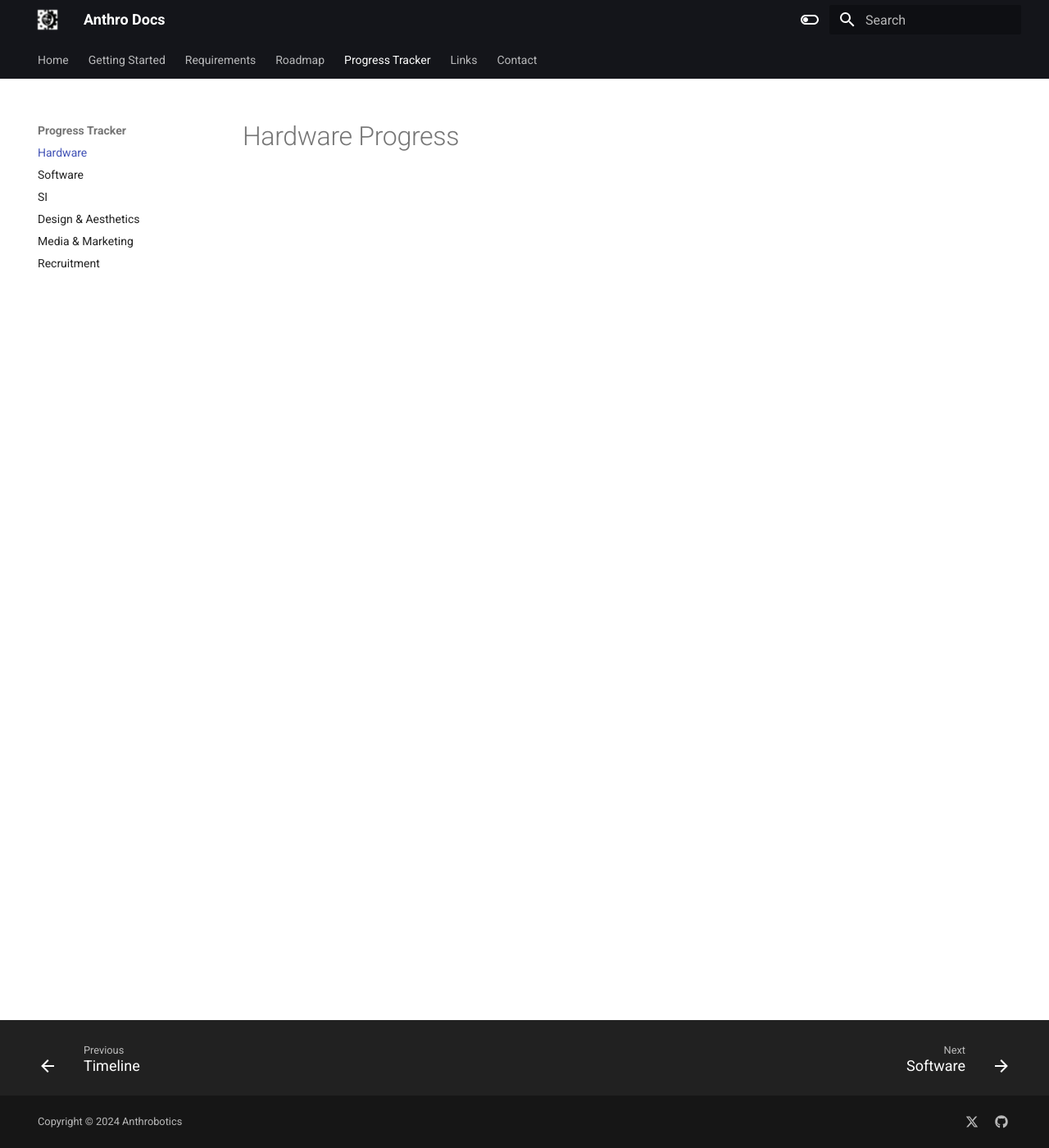
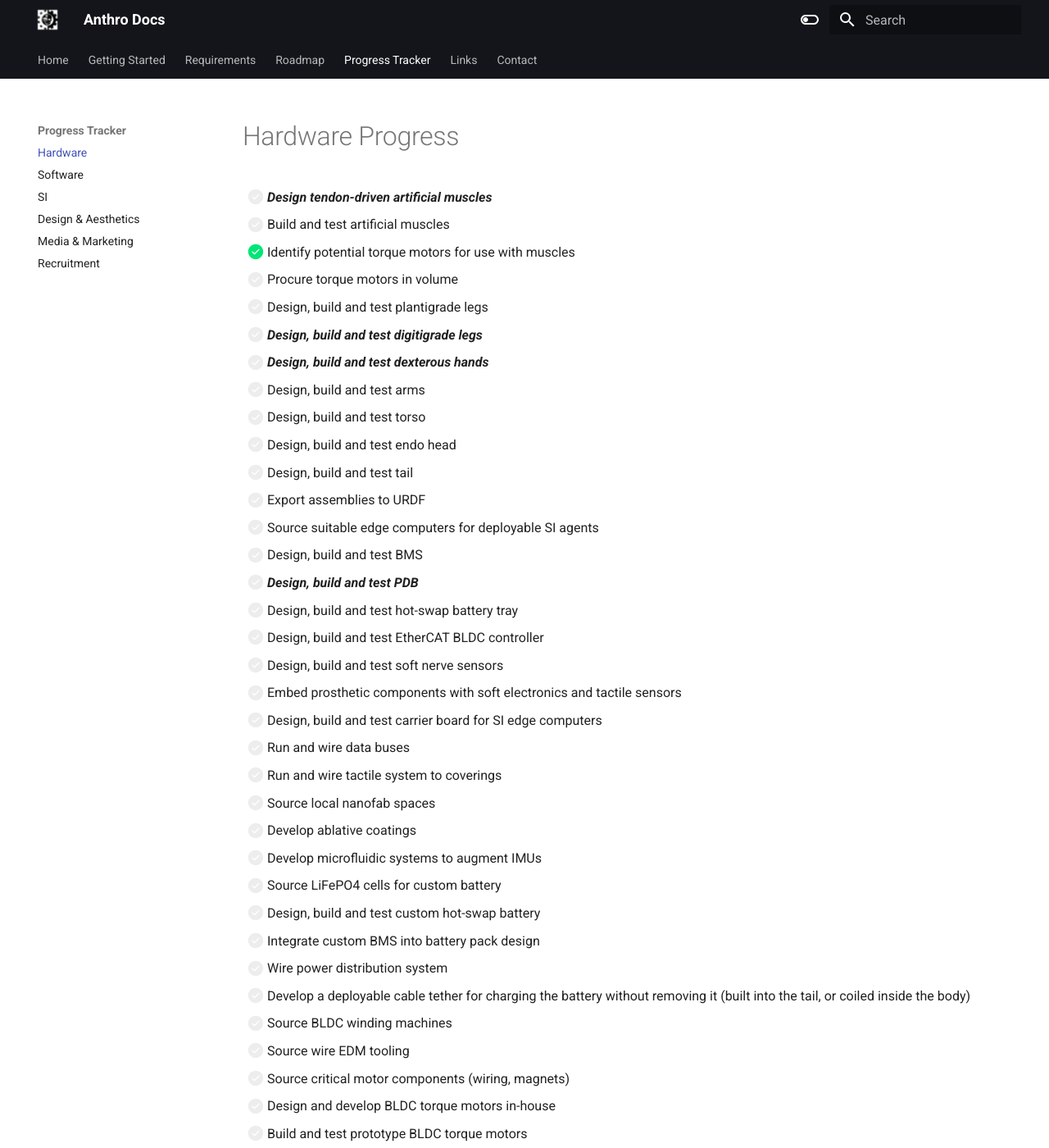
Before and after one commit to Anthrobotics/anthro-docs, an MkDocs documentation site: the page built from docs/progress tracker/hardware progress.md, in a window 1280 px wide and 1400 px high. Shown: the whole window at 82% size. Built offline with MkDocs 1.6.1 and Material for MkDocs 9.7.7, drawn with Linux system fonts in a browser that asks for light colours; some of the changed text lies outside the part shown.

Commit message:
Update hardware progress.md

```diff
--- a/docs/progress tracker/hardware progress.md
+++ b/docs/progress tracker/hardware progress.md
@@ -1 +1,38 @@
 # Hardware Progress
+
+- [ ] ***Design tendon-driven artificial muscles***
+- [ ] Build and test artificial muscles
+- [X] Identify potential torque motors for use with muscles
+- [ ] Procure torque motors in volume
+- [ ] Design, build and test plantigrade legs
+- [ ] ***Design, build and test digitigrade legs***
+- [ ] ***Design, build and test dexterous hands***
+- [ ] Design, build and test arms
+- [ ] Design, build and test torso
+- [ ] Design, build and test endo head
+- [ ] Design, build and test tail
+- [ ] Export assemblies to URDF
+- [ ] Source suitable edge computers for deployable SI agents
+- [ ] Design, build and test BMS
+- [ ] ***Design, build and test PDB***
+- [ ] Design, build and test hot-swap battery tray
+- [ ] Design, build and test EtherCAT BLDC controller
+- [ ] Design, build and test soft nerve sensors
+- [ ] Embed prosthetic components with soft electronics and tactile sensors
+- [ ] Design, build and test carrier board for SI edge computers
+- [ ] Run and wire data buses
+- [ ] Run and wire tactile system to coverings
+- [ ] Source local nanofab spaces
+- [ ] Develop ablative coatings
+- [ ] Develop microfluidic systems to augment IMUs
+- [ ] Source LiFePO4 cells for custom battery
+- [ ] Design, build and test custom hot-swap battery
+- [ ] Integrate custom BMS into battery pack design
+- [ ] Wire power distribution system
+- [ ] Develop a deployable cable tether for charging the battery without removing it (built into the tail, or coiled inside the body)
+- [ ] Source BLDC winding machines
+- [ ] Source wire EDM tooling
+- [ ] Source critical motor components (wiring, magnets)
+- [ ] Design and develop BLDC torque motors in-house
+- [ ] Build and test prototype BLDC torque motors
+- [ ] Scale to produce torque motors in-house
```
